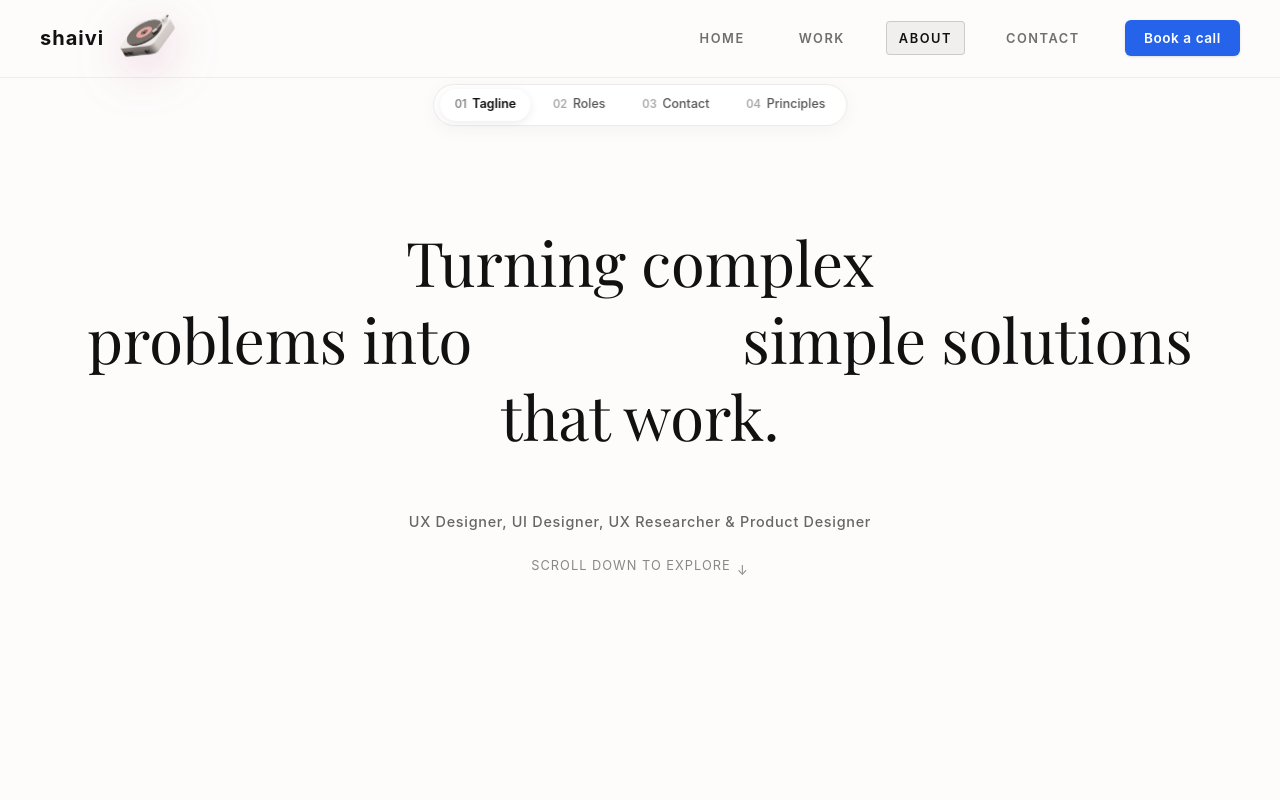
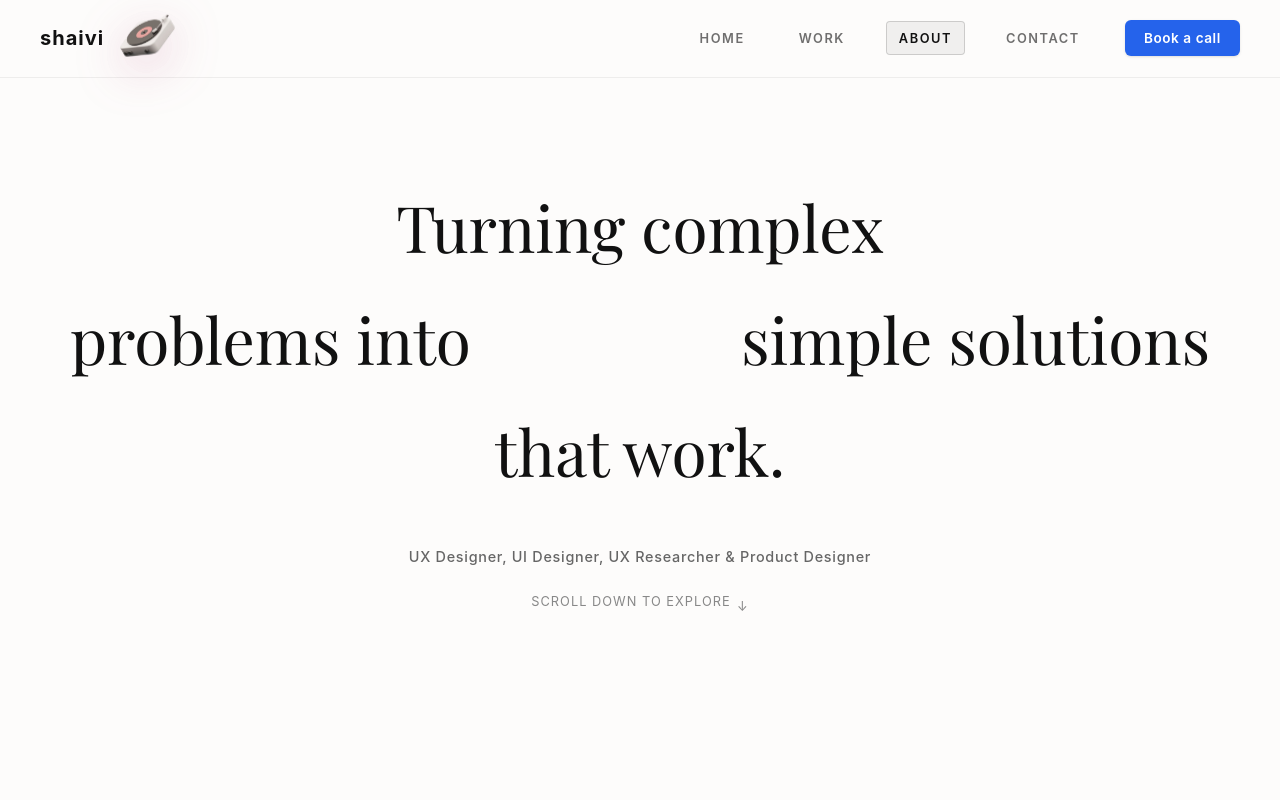
Before and after one commit to vivi0511-ship-it/shaivi-portfolio, a React (Vite) app: page /about in a window 1280 px wide. Shown: the top 800 px of the page. Built offline with nearby package versions, Linux system fonts and the light colour scheme; a web font is replaced by a local one.

Commit message:
Remove stage navigation bar and adjust tagline line margins to perfectly cradle avatar head

```diff
--- a/src/components/About.css
+++ b/src/components/About.css
@@ -71,60 +71,6 @@
 }
 
 /* ==========================================================================
-   TOP STAGE PILL NAVIGATION (GN.D 1 2 About 3 style)
-   ========================================================================== */
-.about-stage-nav {
-  position: fixed;
-  top: 84px;
-  left: 50%;
-  transform: translateX(-50%);
-  z-index: 90;
-  display: flex;
-  align-items: center;
-  gap: 0.5rem;
-  background: rgba(255, 255, 255, 0.82);
-  backdrop-filter: blur(12px);
-  -webkit-backdrop-filter: blur(12px);
-  padding: 4px 6px;
-  border-radius: 999px;
-  border: 1px solid rgba(0, 0, 0, 0.08);
-  box-shadow: 0 4px 20px rgba(0, 0, 0, 0.04);
-}
-
-.stage-pill {
-  background: transparent;
-  border: none;
-  font-size: 0.78rem;
-  font-weight: 500;
-  color: #555555;
-  padding: 0.4rem 0.9rem;
-  border-radius: 999px;
-  cursor: pointer;
-  display: flex;
-  align-items: center;
-  gap: 0.35rem;
-  transition: all 0.25s ease;
-}
-
-.stage-num {
-  font-size: 0.7rem;
-  font-weight: 600;
-  opacity: 0.5;
-}
-
-.stage-pill:hover {
-  color: #111111;
-  background: rgba(0, 0, 0, 0.04);
-}
-
-.stage-pill.active {
-  color: #111111;
-  background: #ffffff;
-  box-shadow: 0 2px 8px rgba(0, 0, 0, 0.08);
-  font-weight: 600;
-}
-
-/* ==========================================================================
    CENTERED STICKY 3D AVATAR HEAD (PERFECT DEAD-CENTER)
    ========================================================================== */
 .avatar-center-stage {
@@ -150,7 +96,7 @@
 }
 
 .avatar-head-img {
-  width: clamp(170px, 22vw, 250px);
+  width: clamp(180px, 22vw, 250px);
   height: auto;
   display: block;
   filter: drop-shadow(0 24px 36px rgba(0, 0, 0, 0.14));
@@ -224,19 +170,24 @@
 
 .hero-tagline-text {
   font-family: 'Playfair Display', Georgia, serif;
-  font-size: clamp(2.2rem, 4.8vw, 4.2rem);
+  font-size: clamp(2.4rem, 5vw, 4.3rem);
   font-weight: 400;
-  line-height: 1.25;
+  line-height: 1.2;
   color: #111111;
   margin: 0;
   display: flex;
   flex-direction: column;
   align-items: center;
+  justify-content: center;
 }
 
 .tagline-line {
   display: block;
   white-space: nowrap;
+}
+
+.top-line {
+  margin-bottom: 2.2rem;
 }
 
 .middle-split {
@@ -252,13 +203,17 @@
 }
 
 .split-spacer {
-  width: clamp(190px, 24vw, 270px);
+  width: clamp(200px, 24vw, 270px);
   flex-shrink: 0;
 }
 
 .split-right {
   text-align: left;
   flex: 1;
+}
+
+.bottom-line {
+  margin-top: 2.2rem;
 }
 
 .hero-subtitle-caption {
@@ -598,7 +553,7 @@
 }
 
 .chapter-center-spacer {
-  width: clamp(190px, 24vw, 270px);
+  width: clamp(200px, 24vw, 270px);
   flex-shrink: 0;
 }
 
@@ -691,18 +646,4 @@
   .avatar-head-img {
     width: 140px;
   }
-
-  .about-stage-nav {
-    top: 76px;
-    padding: 2px 4px;
-  }
-
-  .stage-pill {
-    padding: 0.3rem 0.65rem;
-    font-size: 0.72rem;
-  }
-
-  .stage-num {
-    display: none;
-  }
 }
--- a/src/components/About.jsx
+++ b/src/components/About.jsx
@@ -37,7 +37,6 @@ const CHAPTERS = [
 ]
 
 function About() {
-  const [activeSection, setActiveSection] = useState('tagline')
   const [activeChapter, setActiveChapter] = useState(0)
   const [mouseOffset, setMouseOffset] = useState({ x: 0, y: 0 })
 
@@ -59,71 +58,9 @@ function About() {
     return () => window.removeEventListener('mousemove', handleMouseMove)
   }, [])
 
-  // Scroll observer to update active section bar
-  useEffect(() => {
-    const options = {
-      root: null,
-      rootMargin: '-30% 0px -30% 0px',
-      threshold: 0.2
-    }
-
-    const observer = new IntersectionObserver((entries) => {
-      entries.forEach((entry) => {
-        if (entry.isIntersecting) {
-          if (entry.target.id === 'section-tagline') setActiveSection('tagline')
-          if (entry.target.id === 'section-roles') setActiveSection('roles')
-          if (entry.target.id === 'section-contact') setActiveSection('contact')
-          if (entry.target.id === 'section-chapters') setActiveSection('chapters')
-        }
-      })
-    }, options)
-
-    if (taglineRef.current) observer.observe(taglineRef.current)
-    if (rolesRef.current) observer.observe(rolesRef.current)
-    if (contactRef.current) observer.observe(contactRef.current)
-    if (chaptersRef.current) observer.observe(chaptersRef.current)
-
-    return () => observer.disconnect()
-  }, [])
-
-  const scrollToSection = (id) => {
-    const el = document.getElementById(id)
-    if (el) {
-      el.scrollIntoView({ behavior: 'smooth' })
-    }
-  }
-
   return (
     <div className="about-editorial-wrapper">
-      {/* Top Floating Navigation Bar matching reference style (GN.D 1 2 About 3) */}
-      <nav className="about-stage-nav" aria-label="About page sections">
-        <button
-          className={`stage-pill ${activeSection === 'tagline' ? 'active' : ''}`}
-          onClick={() => scrollToSection('section-tagline')}
-        >
-          <span className="stage-num">01</span> Tagline
-        </button>
-        <button
-          className={`stage-pill ${activeSection === 'roles' ? 'active' : ''}`}
-          onClick={() => scrollToSection('section-roles')}
-        >
-          <span className="stage-num">02</span> Roles
-        </button>
-        <button
-          className={`stage-pill ${activeSection === 'contact' ? 'active' : ''}`}
-          onClick={() => scrollToSection('section-contact')}
-        >
-          <span className="stage-num">03</span> Contact
-        </button>
-        <button
-          className={`stage-pill ${activeSection === 'chapters' ? 'active' : ''}`}
-          onClick={() => scrollToSection('section-chapters')}
-        >
-          <span className="stage-num">04</span> Principles
-        </button>
-      </nav>
-
-      {/* CENTERED STICKY 3D AVATAR HEAD - PERFECTLY CENTERED AT (50vw, 50vh) */}
+      {/* CENTERED STICKY 3D AVATAR HEAD - PERFECT DEAD-CENTER AT (50vw, 50vh) */}
       <div className="avatar-center-stage">
         <div
           className="avatar-head-wrapper"
```
